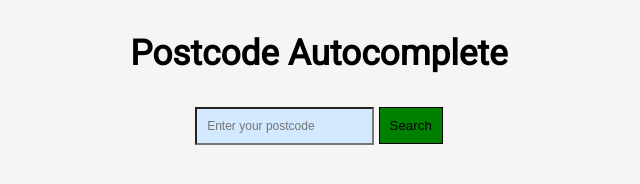
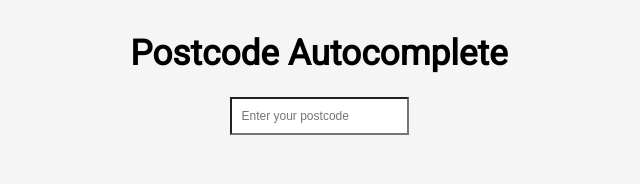
Before and after one commit to fac-17/cgko-week-4, a website: page public/index.html in a window 1280 px wide. Shown: the whole page, without its empty margins (321-961 px from the left). Drawn offline with Linux system fonts and the light colour scheme; files that its build step writes are made by us from their sources; files whose address does not match are found by name.

Commit message:
removed button as no functionality

```diff
--- a/public/index.html
+++ b/public/index.html
@@ -29,8 +29,6 @@
         required
       >
       </datalist>
-
-      <button class="search-button">Search</button>
     </div>
 
     <script src="public/index.js"></script>
--- a/public/style.css
+++ b/public/style.css
@@ -8,23 +8,19 @@ body {
   font-size: 1.1rem;
 }
 
+h1 {
+  text-align: center;
+}
+
 input[list] {
   margin-left: auto;
   margin-right: auto;
 
   max-width: 500px;
-  background: #d2e9ff;
+  background: white;
   padding: 10px 10px 10px 10px;
   font: 12px Arial, Helvetica, sans-serif;
   color: #666;
-}
-
-.search-button {
-  background-color: green;
-  padding: 10px;
-  cursor: pointer;
-  border: 1px solid black;
-  margin-top: 10px;
 }
 
 .input-field {
```
